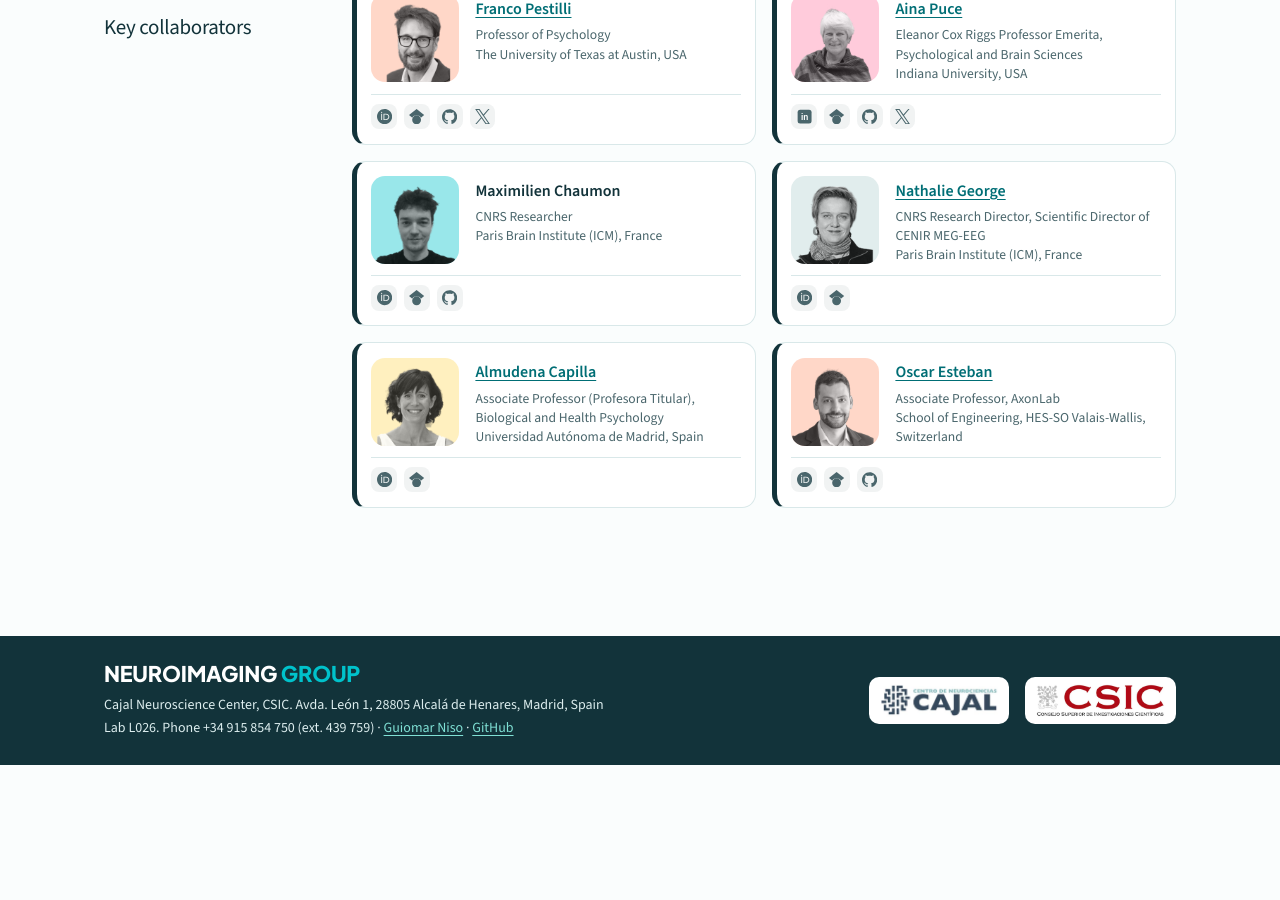
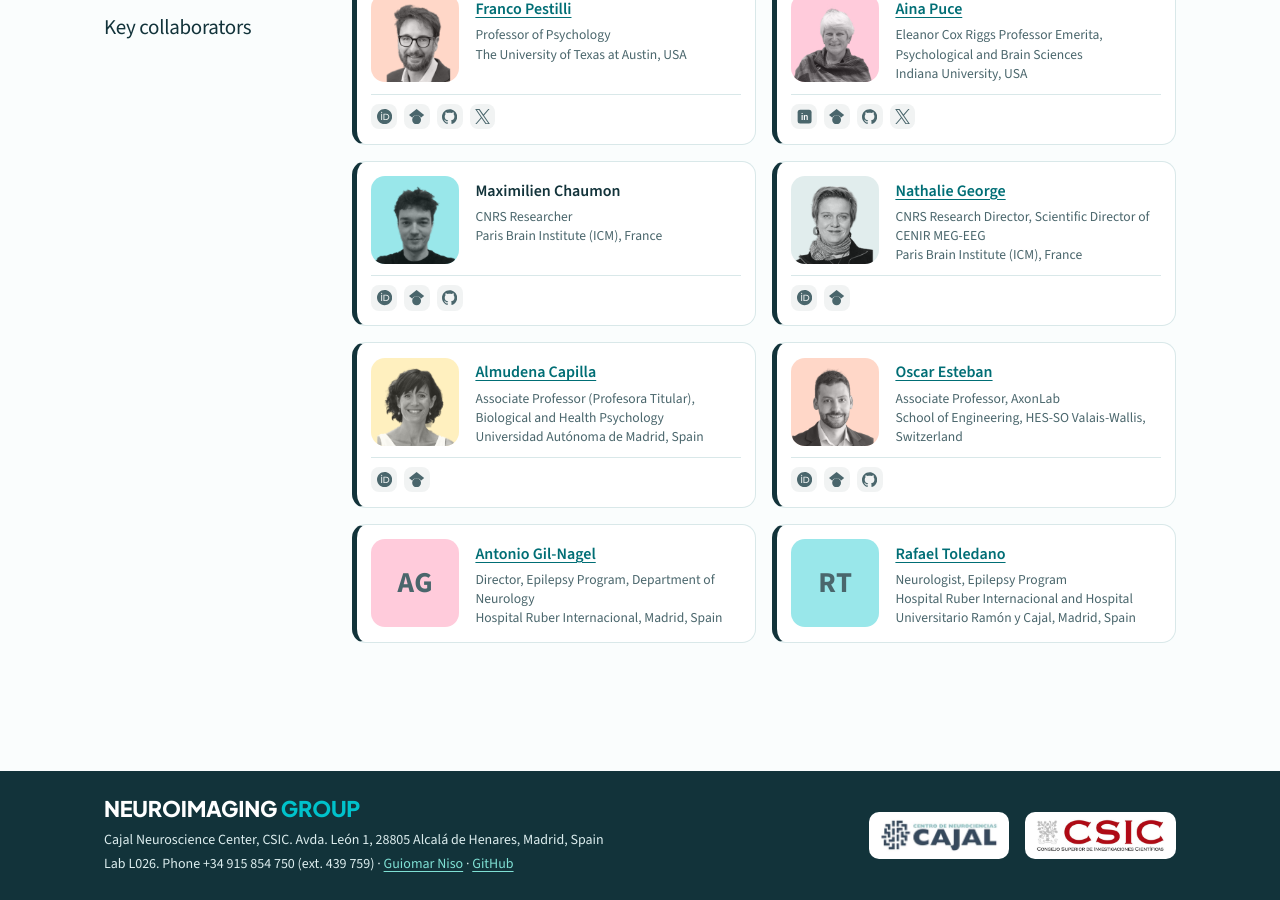
Before and after one commit to cajal-neuroimaging/cajal-neuroimaging.github.io, a Jekyll site: the page built from team.html, in a window 1280 px wide and 900 px high, scrolled down 4381 px. Built offline with Jekyll 4.4.1, drawn with Linux system fonts in a browser that asks for light colours; before the commit the page ends 5146 px from its top, so only the background shows below that.

Commit message:
Key collaborators: add Antonio Gil-Nagel and Rafael Toledano
Co-Authored-By: Claude Opus 5.5 <noreply@anthropic.com>
Claude-Session: https://claude.ai/code/session_016qHx7xJtVuA2p8MXZK7uaB

```diff
--- a/_data/team.yml
+++ b/_data/team.yml
@@ -297,3 +297,11 @@ collaborators:
     orcid: https://orcid.org/0000-0001-8435-6191
     scholar: https://scholar.google.com/citations?user=sipSQH8AAAAJ
     github: https://github.com/oesteban
+  - name: Antonio Gil-Nagel
+    role: Director, Epilepsy Program, Department of Neurology
+    affiliation: Hospital Ruber Internacional, Madrid, Spain
+    url: https://www.quironsalud.com/ruber-internacional/en/medical-staff/antonio-gil-nagel-rein
+  - name: Rafael Toledano
+    role: Neurologist, Epilepsy Program
+    affiliation: Hospital Ruber Internacional and Hospital Universitario Ramón y Cajal, Madrid, Spain
+    url: https://www.quironsalud.com/ruber-internacional/en/medical-staff/rafael-toledano-delgado
```
